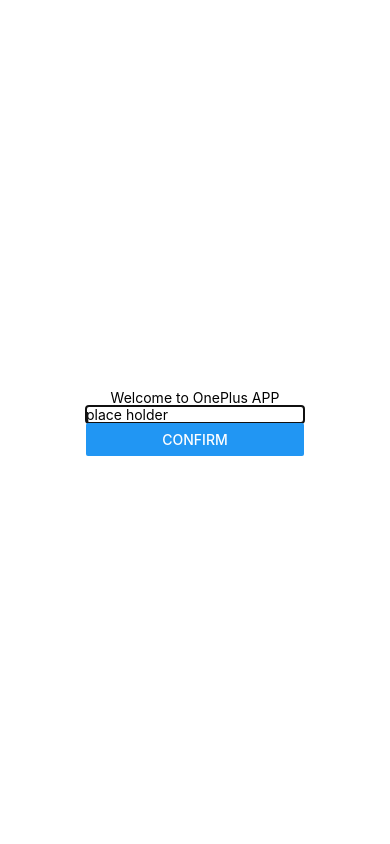
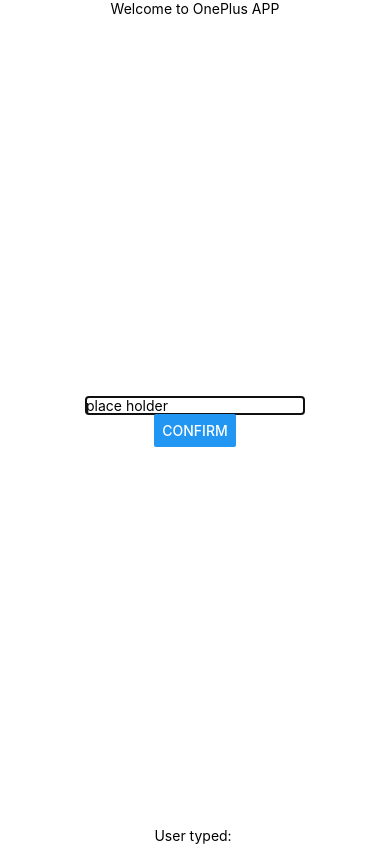
Before and after one commit to wangyiyang7/CS5520, a React Native app: screen / in a window 390 px wide. Built offline with nearby package versions, Linux system fonts and the light colour scheme.

Commit message:
modified:   App.tsx 	modified:   components/Input.tsx

```diff
--- a/App.tsx
+++ b/App.tsx
@@ -7,11 +7,19 @@ import { useState } from "react";
 export default function App() {
   const appName = "OnePlus APP";
   let autofocus: boolean = true;
+  const [inputText, setInputText] = useState("");
+
+  function handleInputData(inputText: string) {
+    console.log("Parent: ", inputText);
+    setInputText(inputText);
+
+  }
   return (
     <View style={styles.container}>
       <Header name={appName} />
       <StatusBar style="auto" />
-      <Input x={autofocus} />
+      <Input x={autofocus} inputHandler={handleInputData} />
+      <Text>User typed: {inputText}</Text>
     </View>
   );
 }
--- a/components/Input.tsx
+++ b/components/Input.tsx
@@ -1,20 +1,27 @@
-import { View, Text, TextInput, Button } from "react-native";
+import { StyleSheet, View, Text, TextInput, Button } from "react-native";
 import React from "react";
 import { useState } from "react";
-
-const Input = (props: { x: boolean }) => {
+/*
+interface InputProps {
+  x: boolean;
+  inputHandler: (data: string)=>void;
+}
+*/
+const Input = (props: { x: boolean, inputHandler: Function }) => {
   const [txt, setTxt] = useState("");
   const [charCount, setCharCount] = useState(0);
   const [isFocus, setFocus] = useState(false);
 
+
   //console.log(props.x);
 
   function handleConfirm() {
-    console.log("User typed: ", txt);
+    console.log("Child: ", txt);
+    props.inputHandler(txt);
   }
 
   return (
-    <View>
+    <View style={styles.container}>
       <TextInput
         placeholder="place holder "
         onChangeText={(changedTxt: string) => setTxt(changedTxt)}
@@ -36,4 +43,13 @@ const Input = (props: { x: boolean }) => {
   );
 };
 
+const styles = StyleSheet.create({
+  container: {
+    flex: 1,
+    backgroundColor: "#fff",
+    alignItems: "center",
+    justifyContent: "center",
+  },
+});
+
 export default Input;
```
